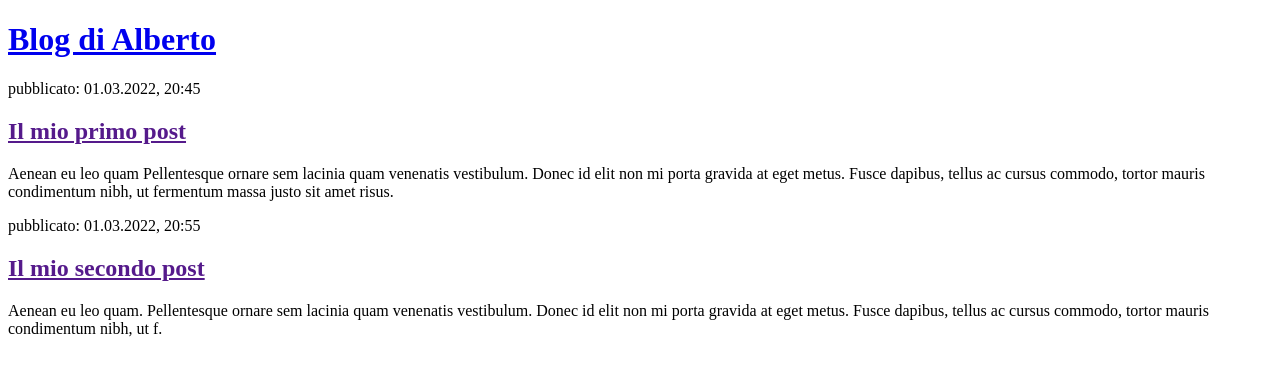
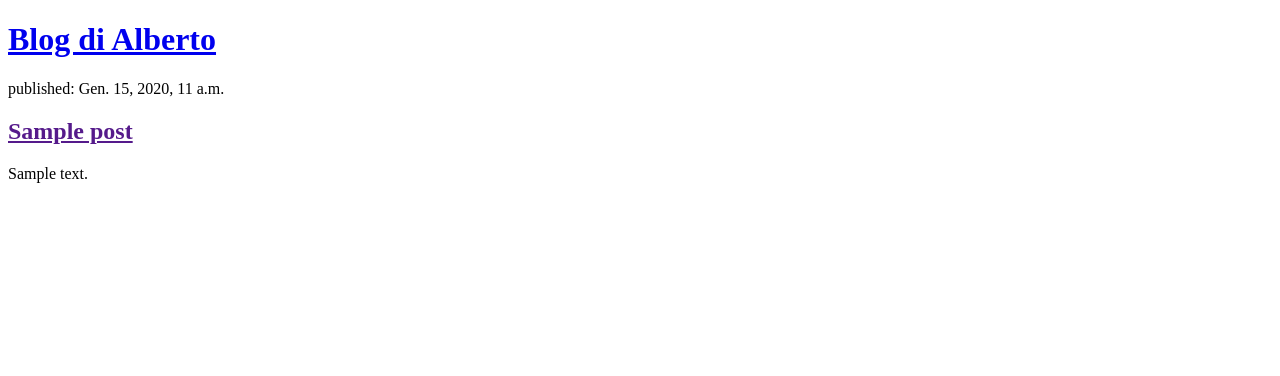
Before and after one commit to albeok/my-first-blog, a Django app: page / in a window 1280 px wide. Shown: the top 376 px of the page. Run offline with Django 3.2, Linux system fonts and the light colour scheme; tables that the repository leaves empty hold one stand-in row (values such as "Sample post").

Commit message:
Modified templates to display posts from database.

```diff
--- a/blog/templates/blog/post_list.html
+++ b/blog/templates/blog/post_list.html
@@ -8,20 +8,12 @@
             <h1><a href="/">Blog di Alberto</a></h1>
         </header>
 
+        {% for post in posts %}
         <article>
-            <time>pubblicato: 01.03.2022, 20:45</time>
-            <h2><a href="">Il mio primo post</a></h2>
-            <p>Aenean eu leo quam Pellentesque ornare sem lacinia quam venenatis vestibulum. Donec id elit non mi
-                porta gravida at eget metus. Fusce dapibus, tellus ac cursus commodo, tortor mauris condimentum nibh,
-                ut fermentum massa justo sit amet risus.</p>
+            <time>published: {{ post.published_date }}</time>
+            <h2><a href="">{{ post.title }}</a></h2>
+            <p>{{ post.text|linebreaksbr }}</p>
         </article>
-
-        <article>
-            <time>pubblicato: 01.03.2022, 20:55</time>
-            <h2><a href="">Il mio secondo post</a></h2>
-            <p>Aenean eu leo quam. Pellentesque ornare sem lacinia quam venenatis vestibulum.
-                Donec id elit non mi porta gravida at eget metus. Fusce dapibus, tellus ac cursus commodo,
-                tortor mauris condimentum nibh, ut f.</p>
-        </article>
+        {% endfor %}
     </body>
 </html>
--- a/blog/views.py
+++ b/blog/views.py
@@ -1,5 +1,8 @@
 from django.shortcuts import render
+from django.utils import timezone
+from .models import Post
 
 
 def post_list(request):
-    return render(request, 'blog/post_list.html', {})
+    posts = Post.objects.filter(published_date__lte=timezone.now()).order_by('published_date')
+    return render(request, 'blog/post_list.html', {'posts': posts})
```
